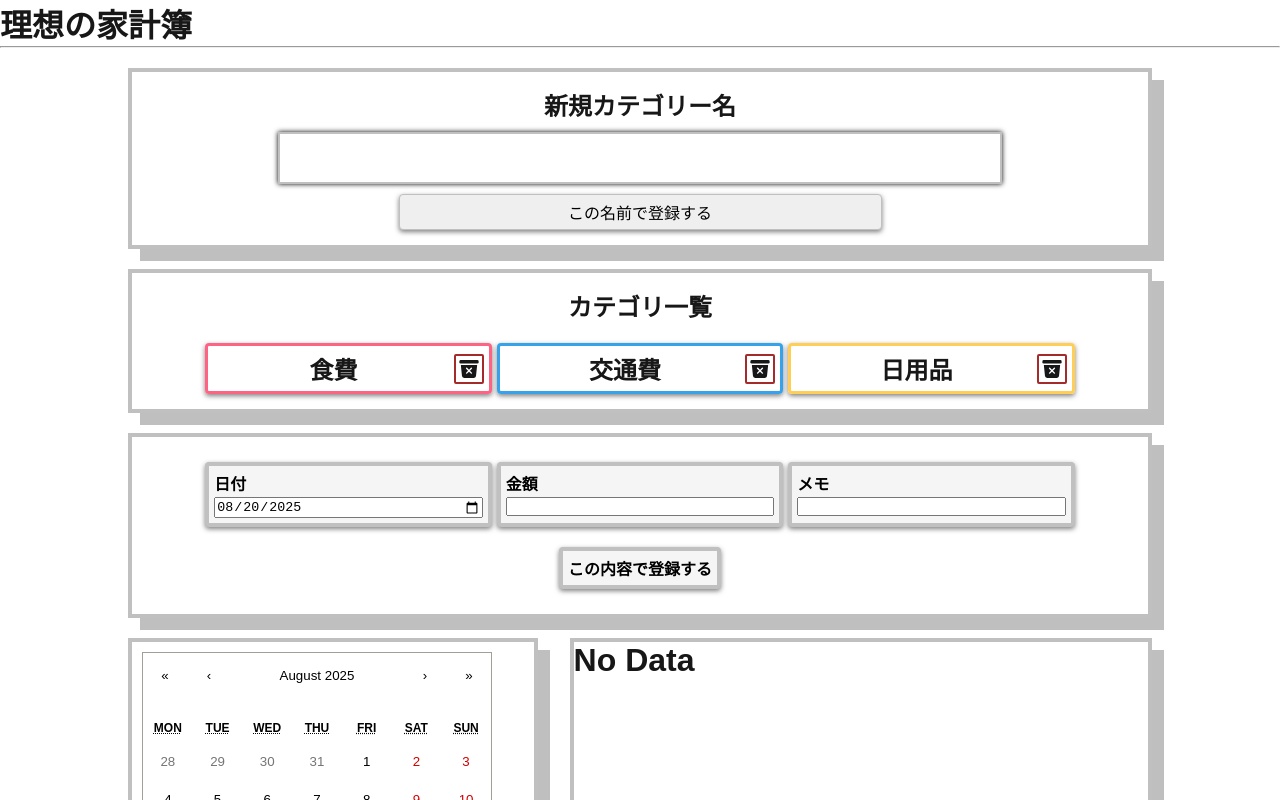
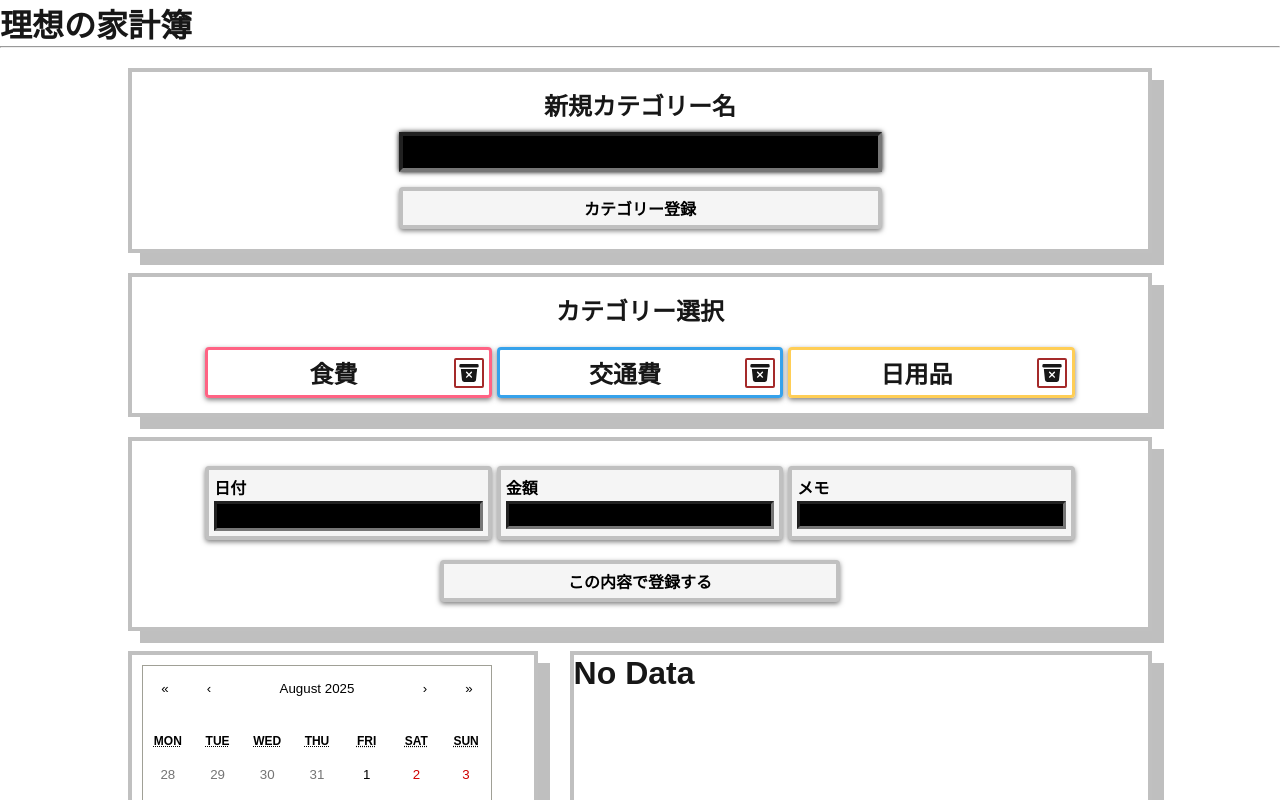
Before and after one commit to Target923/simple-household-account-book, a Next.js app: page / in a window 1280 px wide. Shown: the top 800 px of the page. Built offline with nearby package versions, Linux system fonts and the light colour scheme.

Commit message:
customized CSS

```diff
--- a/app/components/CategoryForm.js
+++ b/app/components/CategoryForm.js
@@ -95,13 +95,14 @@ export default function CategoryForm({ categories, setCategories, expenseData, s
                     value={categoryName}
                     onChange={handleChange}
                 ></input>
-                <button
+                <div
+                    className={styles.registerBtn}
                     onClick={handleClickRegister}
                 >
-                    この名前で登録する</button>
+                    カテゴリー登録</div>
             </div>
             <div className={styles.categoryList}>
-                <h2>カテゴリ一覧</h2>
+                <h2>カテゴリー選択</h2>
                 <ul className={styles.categories}>
                     {categories.map((category) => (
                         <li
--- a/app/components/CategoryForm.module.css
+++ b/app/components/CategoryForm.module.css
@@ -20,32 +20,42 @@
 }
 
 .inputSection label {
-    /* color: black; */
     font-weight: bold;
     font-size: 1.5em;
     text-align: center;
 }
 
 .inputSection input[type="text"] {
-    width: 75%;
-    font-size: 1.5em;
+    width: 50%;
+    font-size: 1.2em;
     text-align: center;
-    padding: 10px;
+    padding: 5px;
     margin-left: auto;
     margin-right: auto;
-    border: 2px solid silver;
+    border-width: 4px;
+    background-color: black;
     box-shadow: 0 0 5px rgba(0, 0, 0, 1);
 }
 
-.inputSection button {
+.registerBtn {
     width: 50%;
     font-size: 1em;
     padding: 5px;
-    margin-left: auto;
-    margin-right: auto;
-    border: 1px solid silver;
+    margin: 5px auto 5px auto;
+    border: 4px solid silver;
     border-radius: 4px;
     box-shadow: 0 2px 5px rgba(0, 0, 0, 0.5);
+    cursor: pointer;
+    text-align: center;
+    font-weight: bold;
+    color: black;
+    background-color: whitesmoke;
+
+    transition: transform 0.3s ease;
+}
+
+.registerBtn:hover {
+    transform: scale(1.05);
 }
 
 .categoryList {
@@ -102,5 +112,5 @@
     border: 2px solid brown;
     border-radius: 2px;
     padding: 2px;
-    font-size: 30px;
+    font-size: 1.25em;
 }
--- a/app/components/ExpenseForm.js
+++ b/app/components/ExpenseForm.js
@@ -158,14 +158,19 @@ export default function ExpenseForm({ categories, setExpenses, expenseData, setE
                         onChange={handleChange}
                     />
                 </li>
+            </ul>
+            <div>
+                <div
+                    className={`${styles.formItem} ${styles.registerBtn}`}
+                    onClick={handleClick}
+                >
+                    この内容で登録する
+                </div>
                 {errors.selectedCategory && (
-                    <li className={styles.formItem}>
-                        <p style={{ color: 'red' }}>{errors.selectedCategory}</p>
+                    <li className={`${styles.error} ${styles.formItem}`}>
+                        <p>{errors.selectedCategory}</p>
                     </li>
                 )}
-            </ul>
-            <div>
-                <button className={styles.formItem} onClick={handleClick}>この内容で登録する</button>
                 {warnings.amountZero && (
                     <div className={styles.formContainer}>
                         <p>金額0円で登録しますか？</p>
--- a/app/components/ExpenseForm.module.css
+++ b/app/components/ExpenseForm.module.css
@@ -21,9 +21,10 @@
 
 .formItem {
     display: flex;
+    width: 0;
     flex: 1;
     flex-direction: column;
-    margin: 10px auto;
+    margin: 10px auto 10px auto;
     max-width: 400px;
     padding: 5px;
     gap: 2px;
@@ -36,4 +37,29 @@
     font-size: 1em;
     font-weight: bold;
     list-style-type: none;
+
+    transition: transform 0.3s ease;
 }
+
+.formItem input {
+    font-family: Arial, Helvetica, sans-serif;
+    font-size: 1.2em;
+    background-color: black;
+    border-width: 3px;
+}
+
+.registerBtn {
+    width: 50%;
+    margin: 10px auto;
+    cursor: pointer;
+    text-align: center;
+}
+
+.registerBtn:hover {
+    transform: scale(1.05);
+}
+
+.error {
+    color: red;
+    text-align: center;
+}
--- a/app/components/ExpenseList.js
+++ b/app/components/ExpenseList.js
@@ -86,7 +86,7 @@ export default function ExpenseList({ expenses, setExpenses, categories }) {
      */
     const renderCustomizedLabel = ({ cx, cy, midAngle, innerRadius, outerRadius, percent, index }) => {
         const RADIAN = Math.PI / 180;
-        const radius = innerRadius + (outerRadius - innerRadius) * 0.5;
+        const radius = innerRadius + (outerRadius - innerRadius) * 0.65;
         const x = cx + radius * Math.cos(-midAngle * RADIAN);
         const y = cy + radius * Math.sin(-midAngle * RADIAN);
 
@@ -98,7 +98,7 @@ export default function ExpenseList({ expenses, setExpenses, categories }) {
         if (percentage === '0') return null;
 
         return (
-            <text x={x} y={y} fill="black" textAnchor={x > cx ? 'start' : 'end'} dominantBaseline="central" fontSize="20">
+            <text x={x} y={y} fill="black" textAnchor={"middle"} dominantBaseline="central">
             <tspan x={x} dy="-0.5em">{`${data.name} ${percentage}%`}</tspan>
             <tspan x={x} dy="1em">{`${data.value}円`}</tspan>
             </text>
@@ -146,7 +146,7 @@ export default function ExpenseList({ expenses, setExpenses, categories }) {
 
         return (
             <ResponsiveContainer width="100%" height="100%">
-                <PieChart width={width} height={height}>
+                <PieChart width={width} height={height} className={styles.customPieChart}>
                     <Pie
                         data={filteredData}
                         dataKey="value"
@@ -157,6 +157,8 @@ export default function ExpenseList({ expenses, setExpenses, categories }) {
                         fill="#8884d8"
                         labelLine={false}
                         label={renderCustomizedLabel}
+                        startAngle={-270}
+                        endAngle={-630}
                     >
                         {
                             filteredData.map((entry, index) => (
@@ -207,7 +209,7 @@ export default function ExpenseList({ expenses, setExpenses, categories }) {
                                         className={styles.deleteIcon}
                                         onClick={() => handleDeleteExpense(expenseData.id)}
                                     >
-                                        <FaTrash /> 削除
+                                        <FaTrash />
                                     </div>
                                 </div>
                             </li>
--- a/app/components/ExpenseList.module.css
+++ b/app/components/ExpenseList.module.css
@@ -24,6 +24,8 @@
     display: flex;
     flex-direction: column;
     gap: 5px;
+
+    box-shadow: 0 2px 5px rgba(0, 0, 0, 0.5);
 }
 
 .expenseItems {
@@ -36,19 +38,22 @@
 
     border: 2px solid lightgreen;
     border-radius: 15px;
+
+    box-shadow: 0 2px 5px rgba(0, 0, 0, 0.5);
 }
 
 .categoryAndMemo {
     display: flex;
+    align-items: center;
 }
 .amountAndDelete {
     display: flex;
+    align-items: center;
 }
 
 .memo {
     color: #cdcdcd;
     font-size: 0.8em;
-    margin-top: 2px;
 }
 
 .deleteIcon {
@@ -61,3 +66,17 @@
     border: 4px solid silver;
     box-shadow: 12px 12px 0 rgba(0, 0, 0, 0.25);
 }
+
+.customPieChart path {
+    stroke: azure;
+    stroke-width: 4px;
+
+    transition: stroke-width 0.3 ease;
+}
+.customPieChart path:hover {
+    color: aqua;
+}
+.customPieChart text {
+    font-weight: bold;
+    font-size: 1.25em;
+}
```
